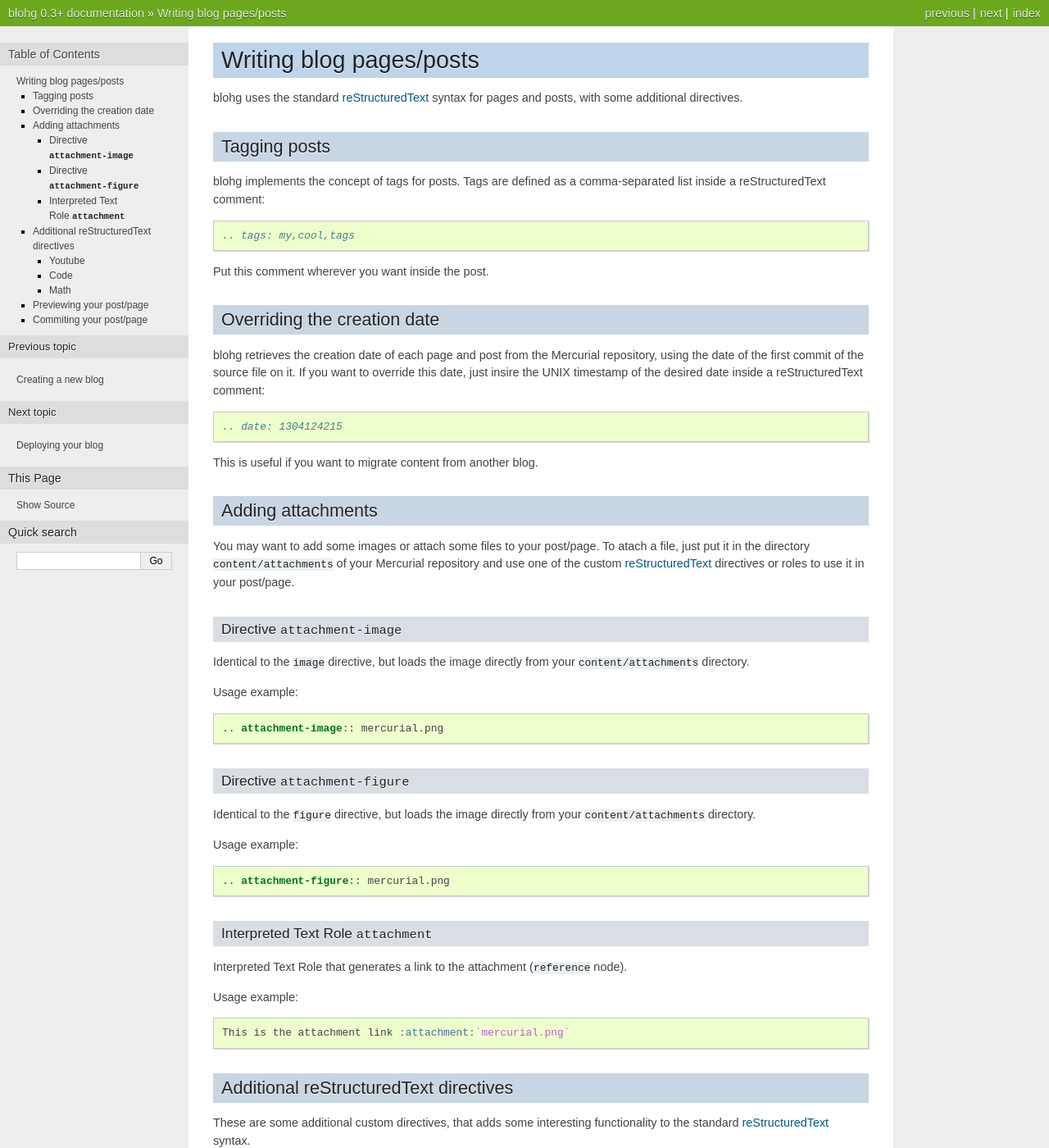
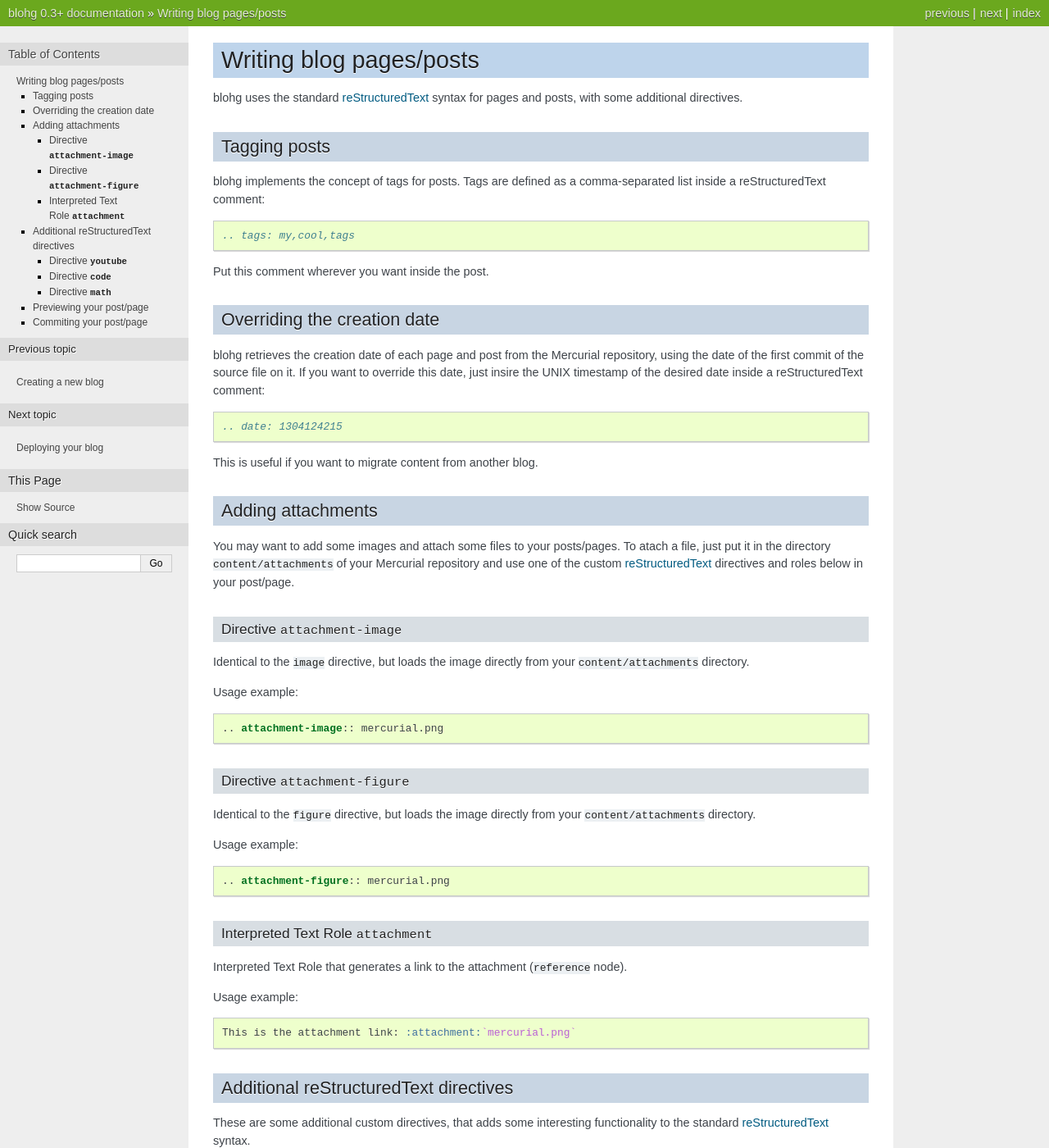
Before and after one commit to rafaelmartins/blohg, a Sphinx documentation site: the page built from docs/write.rst, in a window 1280 px wide and 1400 px high. Shown: the whole window at 82% size. Built offline with Sphinx 7.4.7, drawn with Linux system fonts in a browser that asks for light colours; some of the changed text lies outside the part shown.

Commit message:
small docs fixes

```diff
--- a/docs/write.rst
+++ b/docs/write.rst
@@ -38,10 +38,10 @@ This is useful if you want to migrate content from another blog.
 Adding attachments
 ------------------
 
-You may want to add some images or attach some files to your post/page. To atach
-a file, just put it in the directory ``content/attachments`` of your Mercurial
-repository and use one of the custom reStructuredText_ directives or roles to
-use it in your post/page.
+You may want to add some images and attach some files to your posts/pages. To
+atach a file, just put it in the directory ``content/attachments`` of your
+Mercurial repository and use one of the custom reStructuredText_ directives and
+roles below in your post/page.
 
 Directive ``attachment-image``
 ~~~~~~~~~~~~~~~~~~~~~~~~~~~~~~
@@ -78,7 +78,7 @@ Usage example:
 
 .. code-block:: rest
 
-    This is the attachment link :attachment:`mercurial.png`
+    This is the attachment link: :attachment:`mercurial.png`
 
 
 Additional reStructuredText directives
@@ -87,8 +87,8 @@ Additional reStructuredText directives
 These are some additional custom directives, that adds some interesting
 functionality to the standard reStructuredText_ syntax.
 
-Youtube
-~~~~~~~
+Directive ``youtube``
+~~~~~~~~~~~~~~~~~~~~~
 
 reStructuredText_ directive that creates an embed object to display a video
 from YouTube_.
@@ -104,8 +104,8 @@ Usage example:
        :height: 344
        :width: 425
 
-Code
-~~~~
+Directive ``code``
+~~~~~~~~~~~~~~~~~~
 
 reStructuredText_ directive that creates a pre tag suitable for decoration with
 http://alexgorbatchev.com/SyntaxHighlighter/
@@ -130,8 +130,8 @@ Usage example:
         <script type="text/javascript">SyntaxHighlighter.defaults.toolbar=false; SyntaxHighlighter.all();</script>
 
 
-Math
-~~~~
+Directive ``math``
+~~~~~~~~~~~~~~~~~~
 
 reStructuredText_ directive that creates an image HTML object to display a
 LaTeX equation, using Google Chart API.
```
